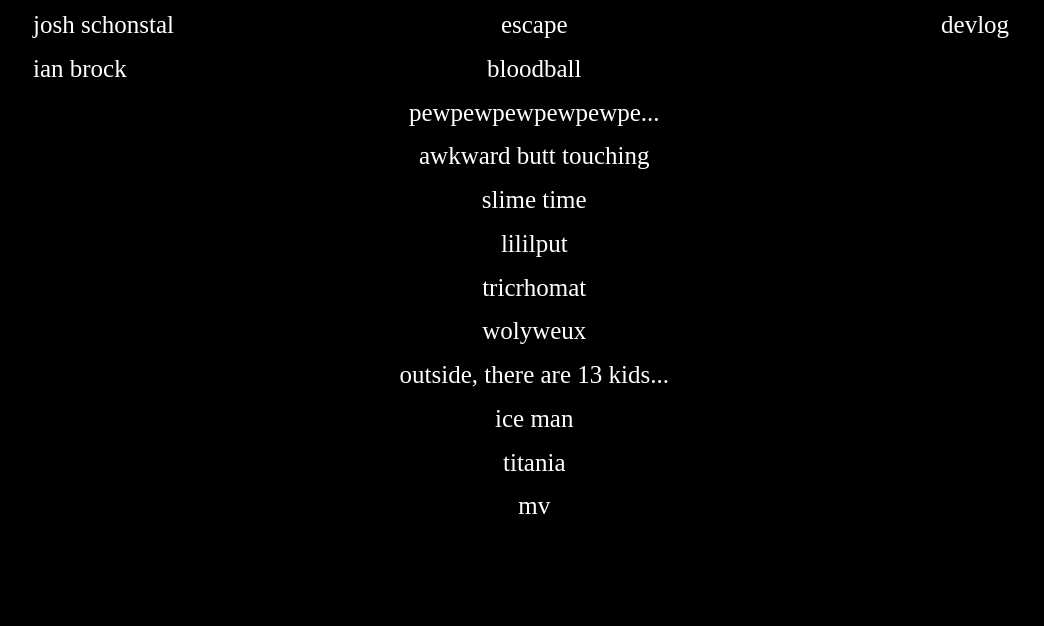
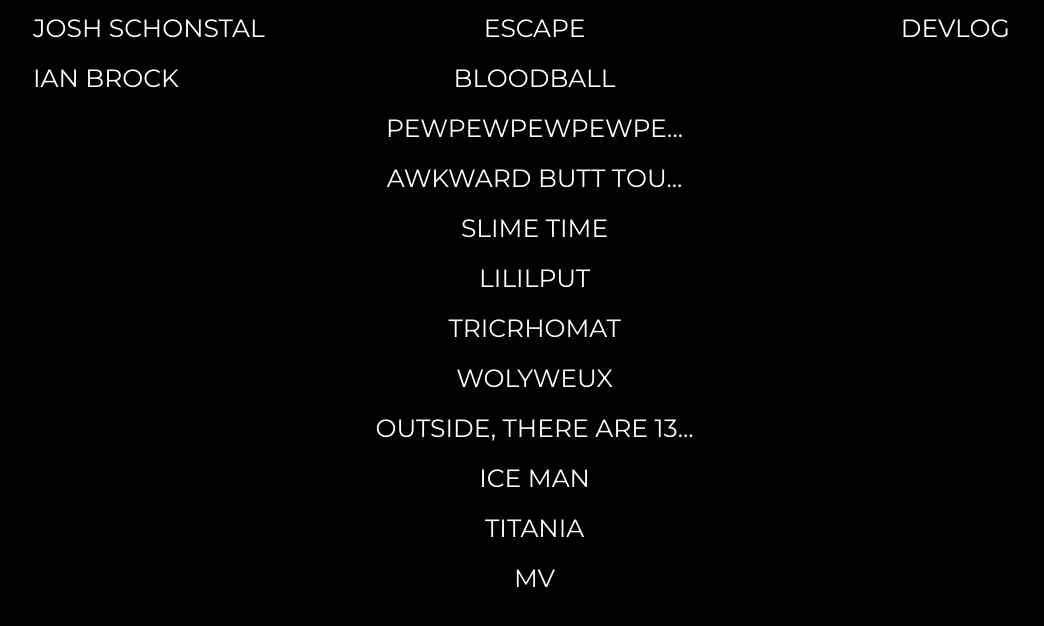
Before and after one commit to schonstal/IncredibleApeWebsite, a plain HTML site: page index.html in a window 1280 px wide. Shown: the part 288-914 px from the top of the page, without its empty margins (117-1161 px from the left). Before the commit the page ends 841 px from the top, so only its background shows below. Drawn offline with nearby package versions, Linux system fonts and the light colour scheme.

Commit message:
New font, new logo

```diff
--- a/index.html
+++ b/index.html
@@ -1,11 +1,12 @@
 <html>
   <head>
+    <link href='https://fonts.googleapis.com/css?family=Montserrat|Noto+Sans|Hind' rel='stylesheet' type='text/css'>
     <style>
       body {
         background-color: #000000;
         image-rendering: pixelated;
         -ms-interpolation-mode: nearest-neighbor;
-        font-family: futura;
+        font-family: 'Montserrat', sans-serif;
       }
 
       .logo {
@@ -45,10 +46,10 @@
       }
 
       .content {
-        line-height: 1.75;
+        line-height: 2;
         white-space: nowrap;
         text-color: #FFFFFF;
-        text-transform: lowercase;
+        text-transform: uppercase;
       }
 
       .left {
@@ -90,13 +91,13 @@
         <ul class="center">
           <li><a href="http://kongregate.com/games/incredibleape/escape">ESCAPE</a></li>
           <li><a href="https://forums.tigsource.com/index.php?topic=29962.0">BLOODBALL</a></li>
-          <li><a href="https://vimeo.com/19920932">PewPewPewPewPewPe...</a></li>
-          <li><a href="http://globalgamejam.org/2014/games/awkward-butt-touching">Awkward Butt Touching</a></li>
+          <li><a href="https://vimeo.com/19920932">PewPewPewPewPe...</a></li>
+          <li><a href="http://globalgamejam.org/2014/games/awkward-butt-touching">Awkward Butt Tou...</a></li>
           <li><a href="http://ludumdare.com/compo/ludum-dare-33/?action=preview&uid=12165">SLIME TIME</a></li>
           <li><a href="http://www.kongregate.com/games/incredibleape/lililput">Lililput</a></li>
           <li><a href="http://www.kongregate.com/games/IncredibleApe/trichromat">Tricrhomat</a></li>
           <li><a href="http://www.kongregate.com/games/IncredibleJams/wolyweux">Wolyweux</a></li>
-          <li><a href="http://www.kongregate.com/games/IncredibleApe/outside-there-are-13-kids-in-spooky-costumes">Outside, there are 13 kids...</a></li>
+          <li><a href="http://www.kongregate.com/games/IncredibleApe/outside-there-are-13-kids-in-spooky-costumes">Outside, there are 13...</a></li>
           <li><a href="http://www.kongregate.com/games/IncredibleApe/ice-man">ICE MAN</a></li>
           <li><a href="http://www.kongregate.com/games/IncredibleJams/titania">Titania</a></li>
           <li><a href="http://ludumdare.com/compo/ludum-dare-32/?action=preview&uid=12165">MV</a></li>
```
Also changed, not shown: logo.png, 1 other file.
